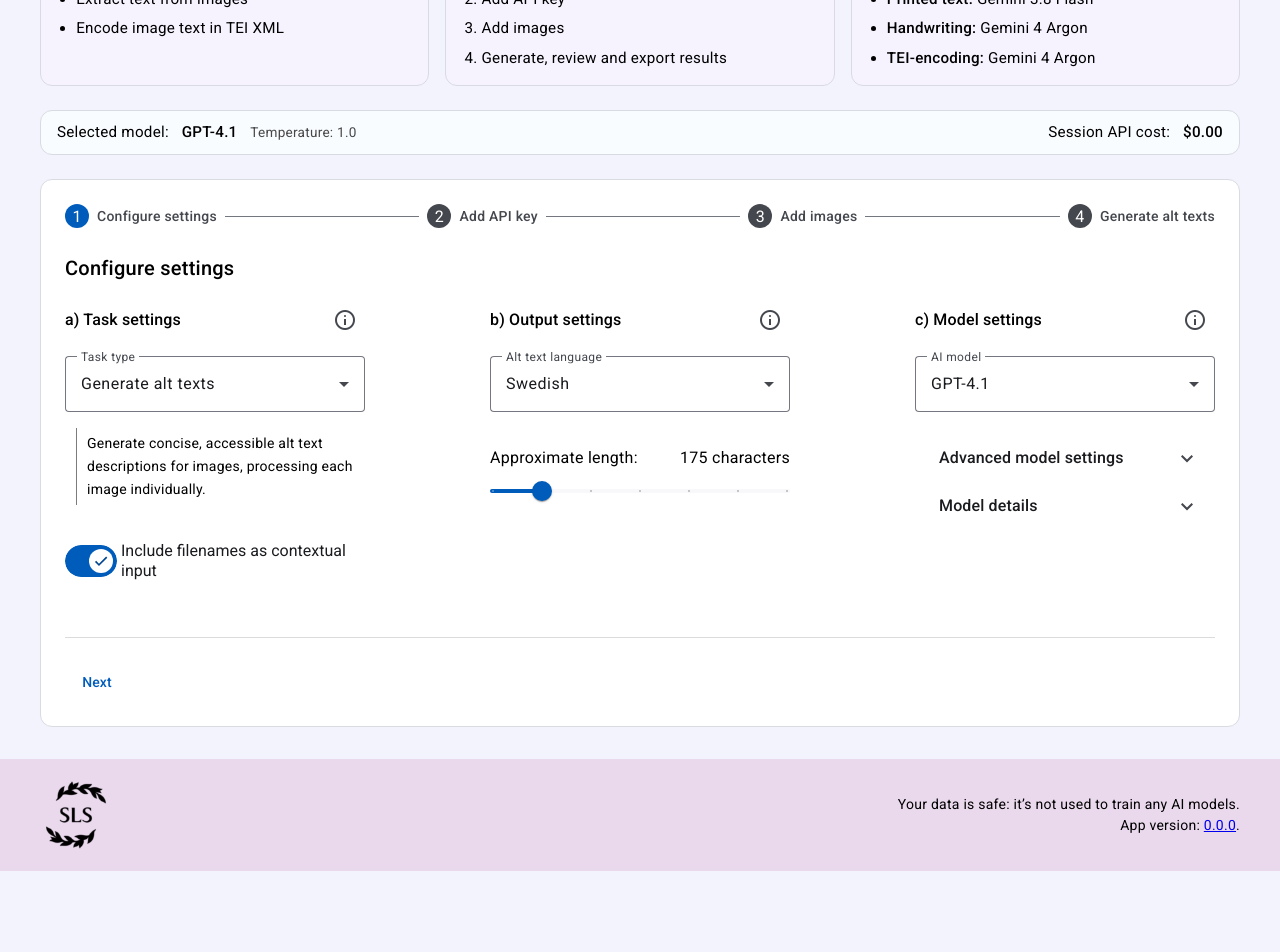
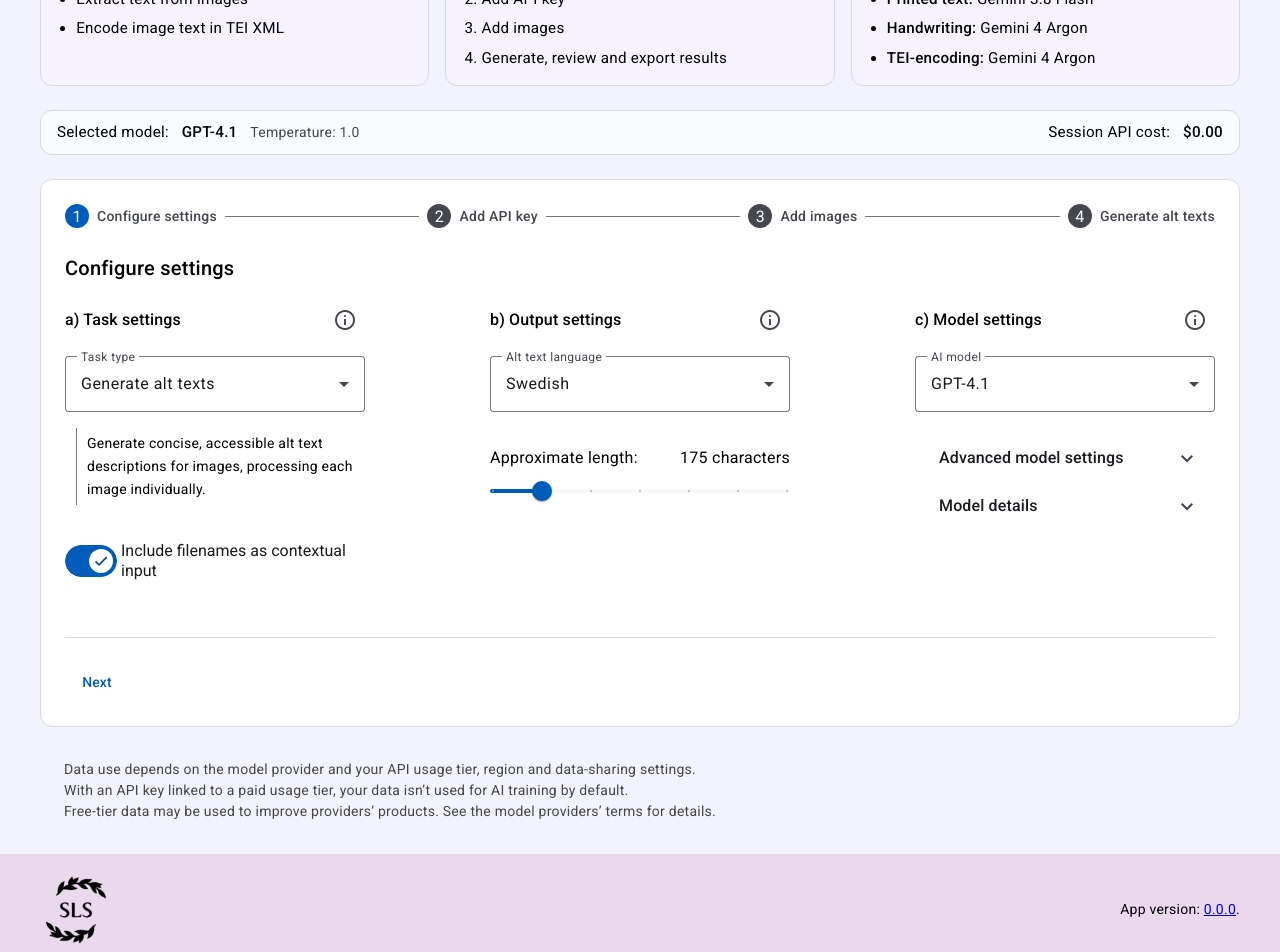
Before and after one commit to slsfi/abbi-ng-ai-image-descriptor, an Angular app: page / in a window 1280 px wide. Shown: the part 240-1192 px from the top of the page. Before the commit the page ends 1111 px from the top, so only its background shows below. Built offline with nearby package versions, Linux system fonts and the light colour scheme.

Commit message:
fix(privacy): clarify API key requirements and data use (#541)

```diff
--- a/src/app/app.component.html
+++ b/src/app/app.component.html
@@ -121,6 +121,11 @@
         </div>
       </mat-step>
     </mat-stepper>
+    <p class="data-use-notice">
+      Data use depends on the model provider and your API usage tier, region and data-sharing settings.<br>
+      With an API key linked to a paid usage tier, your data isn’t used for AI training by default.<br>
+      Free-tier data may be used to improve providers’ products. See the model providers’ terms for details.
+    </p>
   </div>
 </div>
 <div class="footer-wrapper">
@@ -129,7 +134,6 @@
       <img src="/assets/images/SLS_logo_symbol_black_112x112.png" alt="Logo of the Society of Swedish Literature in Finland">
     </a>
     <p class="footer-copy">
-      Your data is safe: it’s not used to train any AI models.<br>
       App version: <a href="https://github.com/slsfi/abbi-ng-ai-image-descriptor/blob/main/CHANGELOG.md">{{ appVersion }}</a>.
     </p>
   </footer>
--- a/src/app/app.component.scss
+++ b/src/app/app.component.scss
@@ -85,11 +85,18 @@
 
 .run-context-detail {
   color: #474747;
-  font-size: 0.85rem;
+  font-size: 0.875rem;
 }
 
 .run-context-value {
   font-weight: 500;
+}
+
+.data-use-notice {
+  color: #474747;
+  font-size: 0.875rem;
+  line-height: 1.5;
+  margin: 2rem 1.5rem 0 1.5rem;
 }
 
 .footer-wrapper {
```
Also changed, not shown: 2 other files (tests, documents, lock files or other folders).
